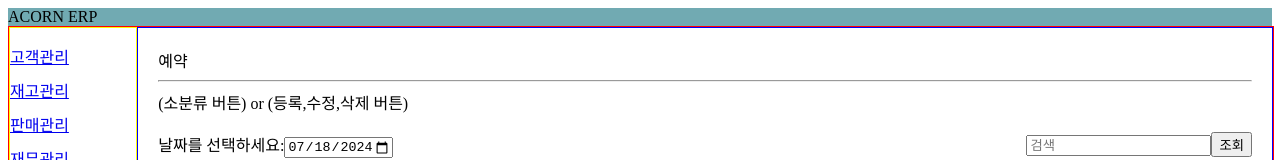
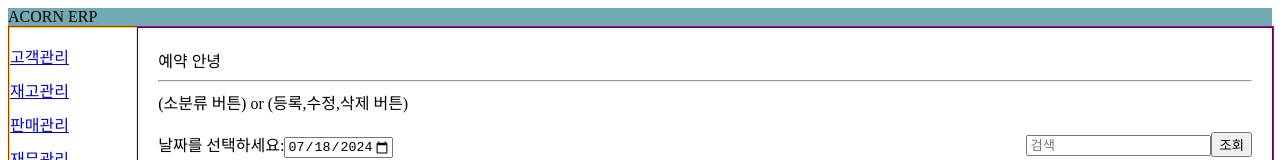
Before and after one commit to Hoya0718/acorn_erp, a React (Create React App) app: page /Reservation_mgmt in a window 1280 px wide. Shown: the top 160 px of the page. Built offline with nearby package versions, Linux system fonts and the light colour scheme.

Commit message:
2024 예약 안녕 변경

```diff
--- a/src/Components/Reservation/Reservation_mgmt.js
+++ b/src/Components/Reservation/Reservation_mgmt.js
@@ -6,7 +6,7 @@ const Reservation_mgmt= ()=> {
         <div>
 
           <div className="Middle classification">
-            <span> 예약 </span>
+            <span> 예약 안녕</span>
           </div>
 
           <hr />
```
